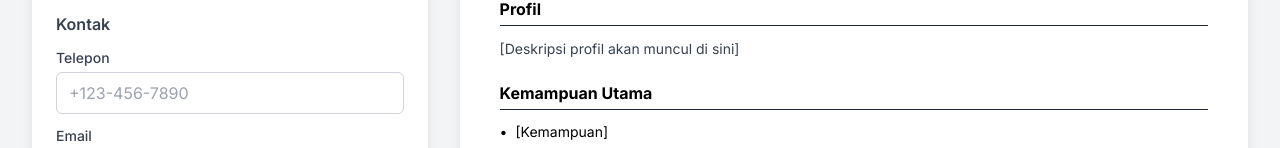
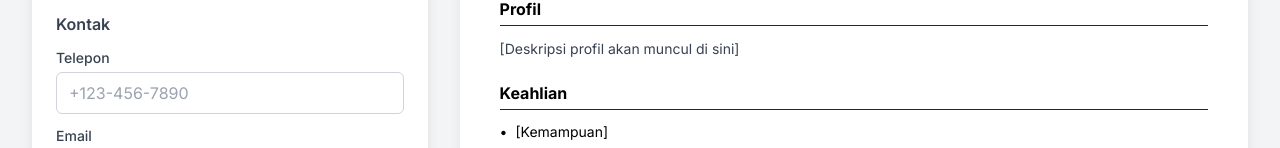
Before and after one commit to kacalayar/Surat-Lamaran-Generator, a website: page public/cv2.html in a window 1280 px wide. Shown: the part 357-505 px from the top of the page. Drawn offline with nearby package versions, Linux system fonts and the light colour scheme.

Commit message:
fix(ui): rename section label from "Kemampuan Utama" to "Keahlian"
Updates both the editor form and live preview headings for clarity and to use a more concise, modern term.

```diff
--- a/public/cv2.html
+++ b/public/cv2.html
@@ -201,7 +201,7 @@
 
             <!-- Kemampuan Utama -->
             <div class="border-t pt-4 mt-4">
-              <h3 class="font-semibold text-gray-700 mb-3">Kemampuan Utama</h3>
+              <h3 class="font-semibold text-gray-700 mb-3">Keahlian</h3>
               <textarea
                 id="kemampuan"
                 rows="4"
@@ -346,7 +346,7 @@
 
             <!-- Kemampuan Utama -->
             <div class="mb-5">
-              <h2 class="section-title">Kemampuan Utama</h2>
+              <h2 class="section-title">Keahlian</h2>
               <div
                 id="out-kemampuan"
                 class="grid grid-cols-2 gap-x-8 gap-y-1 text-sm"
```
